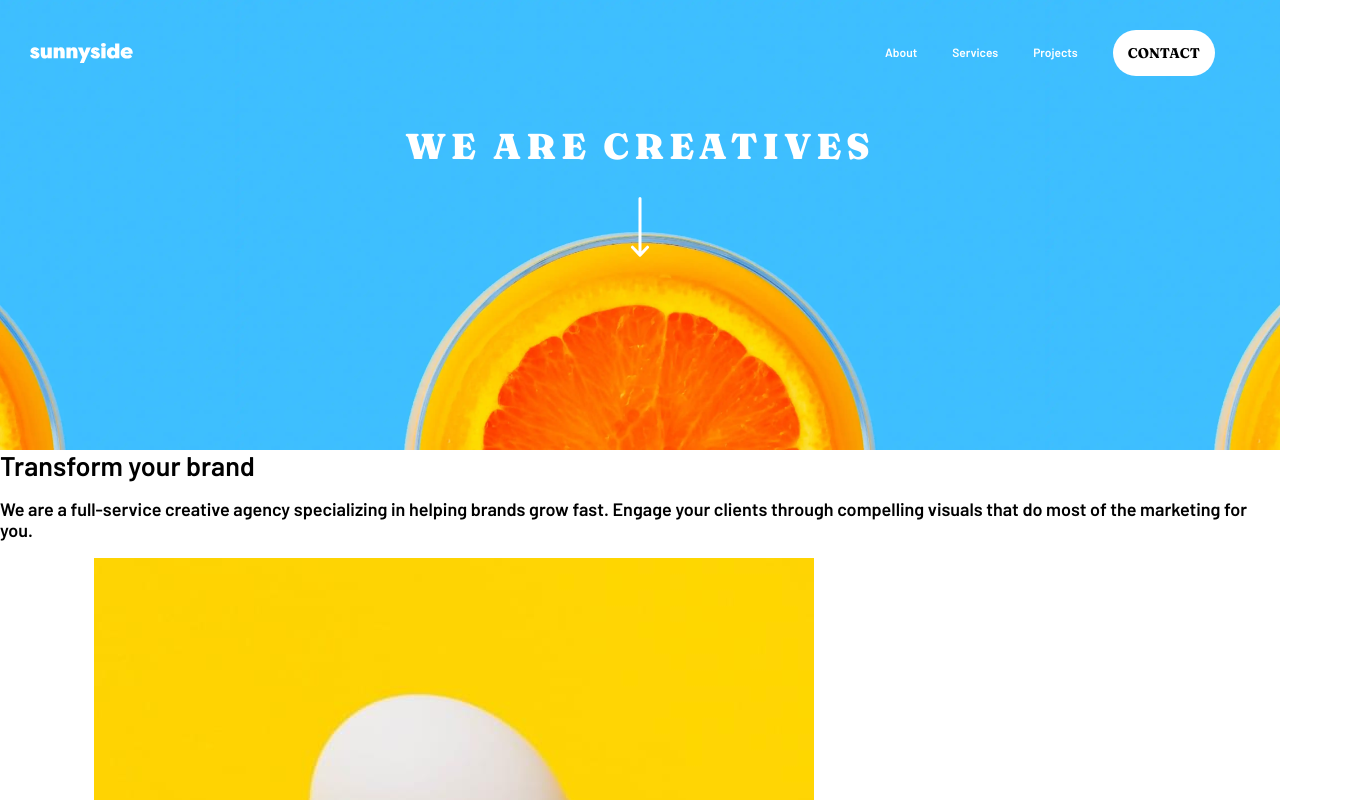
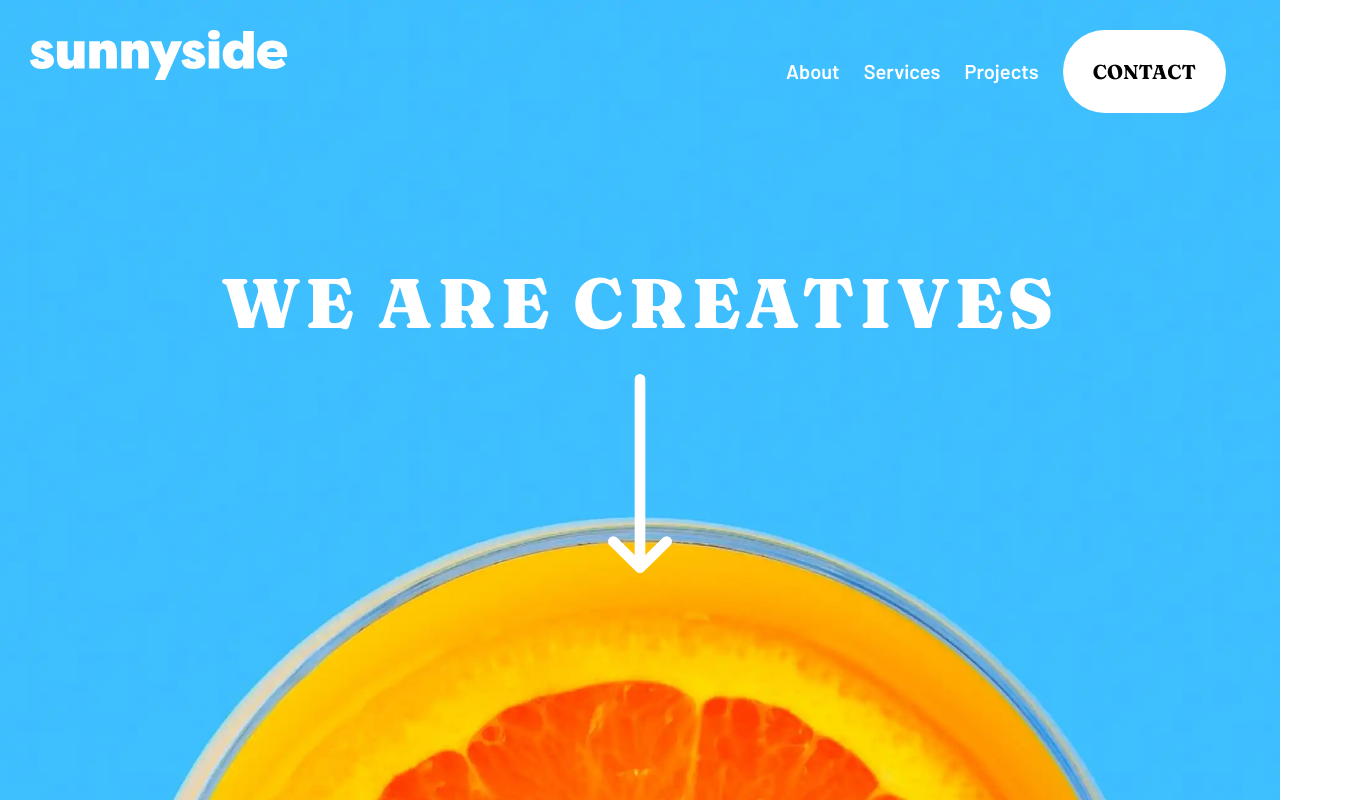
Before and after one commit to Tackless/Challenge-05-SunnysideAgencyLanding, a website: page index.html in a window 1280 px wide. Shown: the top 800 px of the page, 1360 px wide, since content can reach past the window. Drawn offline with Linux system fonts and the light colour scheme.

Commit message:
header fix

```diff
--- a/index.html
+++ b/index.html
@@ -14,7 +14,9 @@
 	<body>
 		<header class="header">
 			<nav class="nav">
+				<a href="#">
 					<img class="logo" src="/build/img/logo.svg" alt="Logo-sunnyside">
+				</a>
 				<div class="nav-bar">
 					<a href="#">About</a>
 					<a href="#">Services</a>
@@ -27,40 +29,40 @@
 		</header>
 
 		<main class="container-main">
-			<article>
+			<div>
 				<h2>Transform your brand</h2>
 				<p>We are a full-service creative agency specializing in helping brands grow fast.
 					Engage your clients through compelling visuals that do most of the marketing for you.</p>
 				<a href="#">Learn more</a>
-				<picture>
+			</div>
+			<picture class="imagen">
 				<source src="/build/img/desktop/image-transform.webp" type="image/webp">
 				<img src="/build/img/desktop/image-transform.jpg" alt="Transform-imagen">
 			</picture>
-			</article>
 
-			<article>
 
-				<picture>
+			<picture class="imagen">
 				<source src="/build/img/desktop/image-stand-out.webp" type="image/webp">
 				<img src="/build/img/desktop/image-stand-out.jpg" alt="stand-out-imagen">
 			</picture>
 
+			<div>
 				<h2>Stand out to the right audience</h2>
 
 				<p>Using a collaborative formula of designers, researchers, photographers, videographers, and copywriters, we’ll build and extend your brand in digital places. </p>
 
 				<a href="#">Learn more</a>
-			</article>
+			</div>
 
-			<article>
+			<div>
 				<h3>Graphic design</h3>
 				<p>Great design makes you memorable. We deliver artwork that underscores your brand message and captures potential clients’ attention.</p>
-			</article>
+			</div>
 
-			<article>
+			<div>
 				<h3>Photography</h3>
 				<p>Increase your credibility by getting the most stunning, high-quality photos that improve your business image.</p>
-			</article>
+			</div>
 		</main>
 
 		Client testimonials
--- a/src/scss/layout/_contenido.scss
+++ b/src/scss/layout/_contenido.scss
@@ -3,5 +3,11 @@
 
 .container-main {
     display: grid;
+    grid-template-columns: repeat(2, 1fr);
     grid-template-rows: repeat(3, 1fr);
+
+    .imagen {
+        width: 95%;
+        max-width: 20rem;
+    }
 }
--- a/src/scss/layout/_header.scss
+++ b/src/scss/layout/_header.scss
@@ -3,58 +3,64 @@
 
 .header {
     background-image: url(/build/img/mobile/image-header.webp);
-    background-size: contain;
-    background-position-x: center;
+    background-size: cover;
+    background-position: center bottom;
+    background-repeat: no-repeat;
     padding: 3rem;
+    padding-bottom: 20rem;
     color: v.$white;
-    min-height: 45rem;
+    height: 100%;
+    width: 100%;
+    // position: relative;
 
     .logo {
         display: flex;
         align-self: center;
         width: auto;
-        height: 2rem;
+        height: 5rem;
     }
     .arrow {
         display: flex;
         justify-content: center;
         margin: 3rem auto;
-        height: 6rem;
+        height: 20rem;
     }
     h1 {
-        margin: 5rem auto 3rem auto;
+        margin: 15rem auto 3rem auto;
         letter-spacing: 0.5rem;
         font-family: v.$font_title;
         font-weight: 900;
+        font-size: 7rem;
         text-transform: uppercase;
         text-align: center;
     }
     @include m.tablet {
         background-image: url(/build/img/desktop/image-header.webp);
+        padding-bottom: 40rem;
     }
 }
 .nav {
     display: flex;
     justify-content: space-between;
-    font-size: 1.2rem;
+    font-size: 2rem;
     font-weight: 600;
 
     .nav-bar {
         display: flex;
         justify-content: space-evenly;
         align-items: center;
-        width: 40rem;
+        width: 40%;
     }
 
     .contact {
         color: black;
         text-transform: uppercase;
         font-family: v.$font_title;
-        font-size: 1.4rem;
+        font-size: 2rem;
         font-weight: 700;
         background-color: v.$white;
-        border-radius: 3rem;
-        padding: 1.5rem;
+        border-radius: 5rem;
+        padding: 3rem;
 
         &:hover {
             background-color: v.$contact_hover;
```
Also changed, not shown: build/css/app.css, 1 other file. Lines whose indentation alone changed are shown as unchanged.
